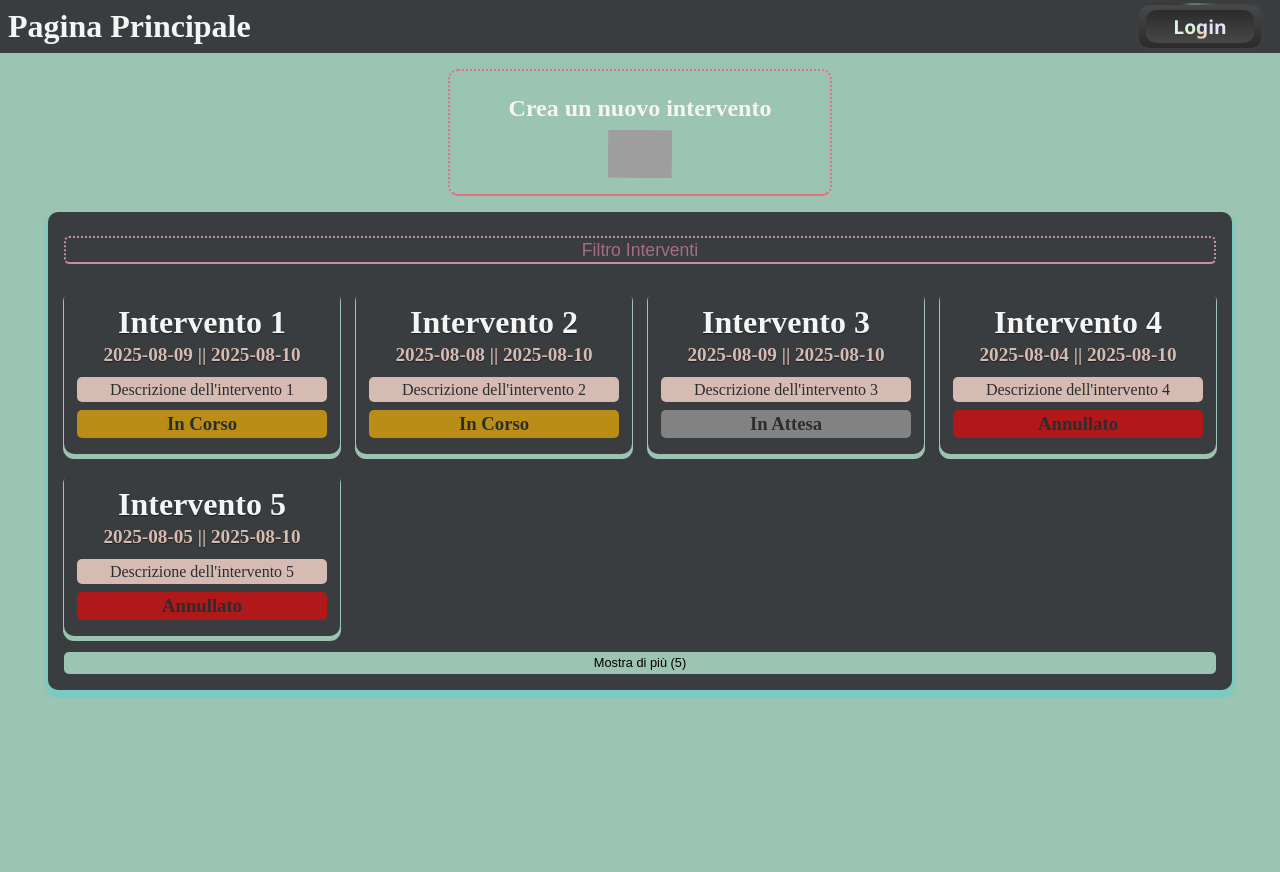
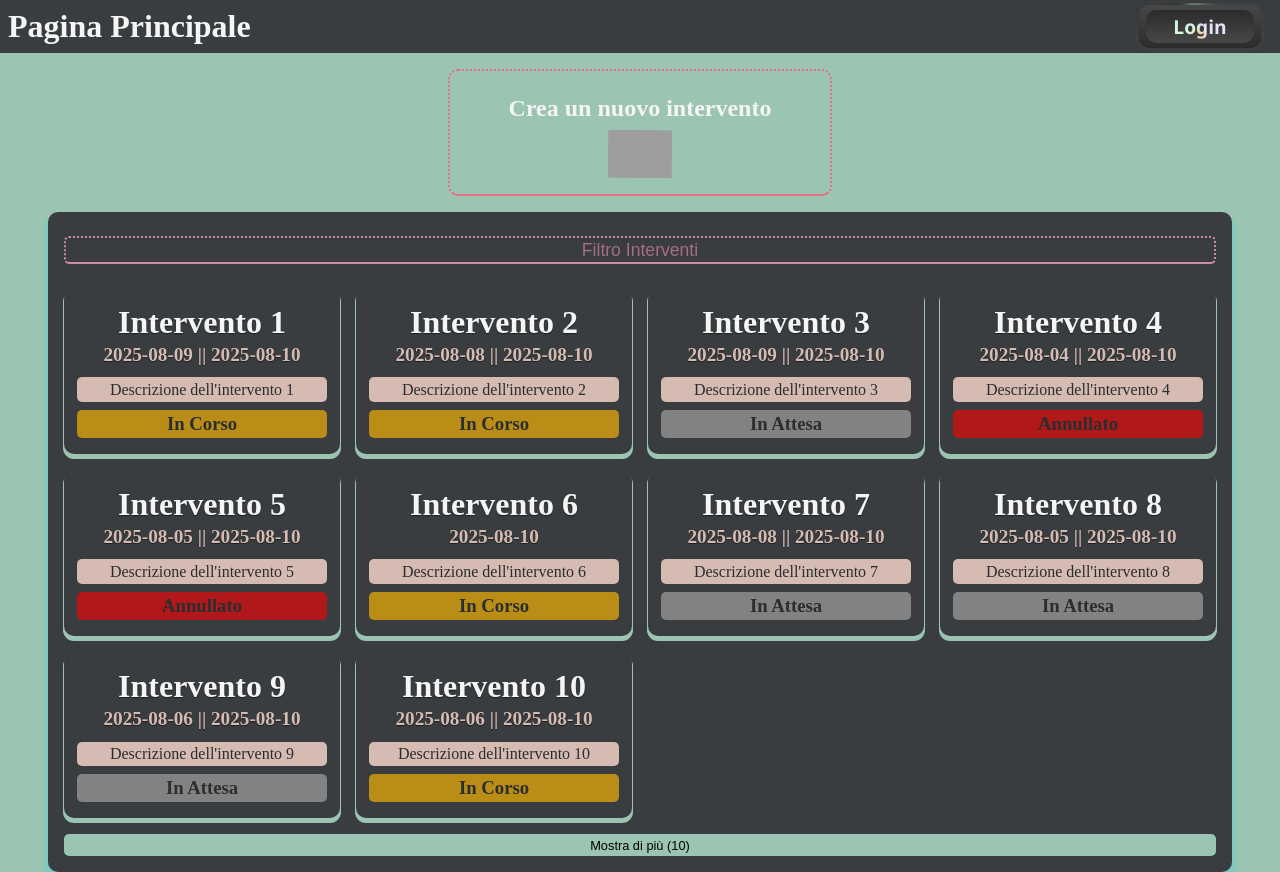
Before and after one commit to Dave02233/ProjectManagementSoftware, a React (Vite) app: page / in a window 1280 px wide. Before the commit the page ends 800 px from the top, so only its background shows below. Built offline with nearby package versions, Linux system fonts and the light colour scheme; grey boxes are pictures that could not be loaded.

Commit message:
minNumberOfData

```diff
--- a/src/Components/SectionPreviewInterventi.jsx
+++ b/src/Components/SectionPreviewInterventi.jsx
@@ -33,7 +33,7 @@ export const SectionPreviewInterventi = _ => {
     // Preview component for a small section
     const [reducedData, setReducedData] = useState(interventi);
     const [isReduced, setIsReduced] = useState(false);
-    const [maxReducedNumber, setMaxReducedNumber] = useState(5);
+    const [maxReducedNumber, setMaxReducedNumber] = useState(10);
 
     const handleClickAddMaxReducedNumber = _ => {
         setMaxReducedNumber(prev => prev + 5)
```
